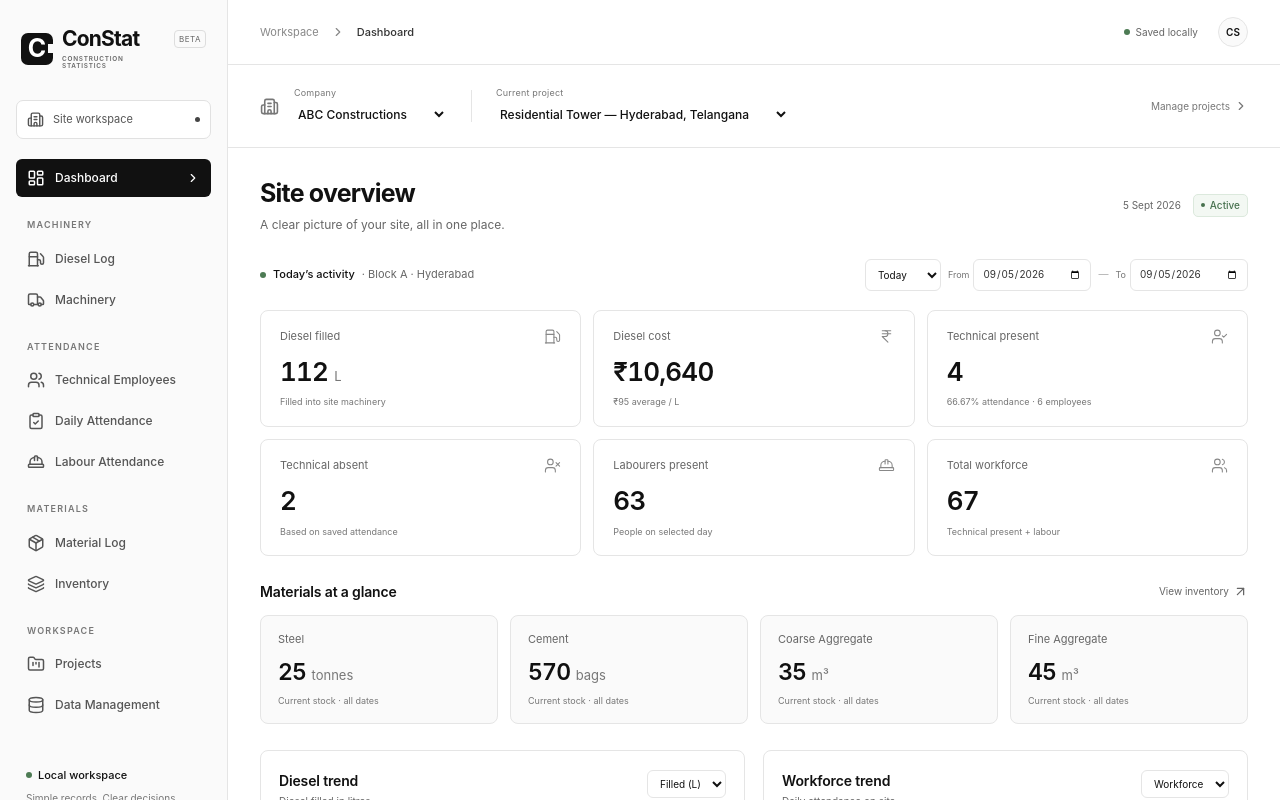
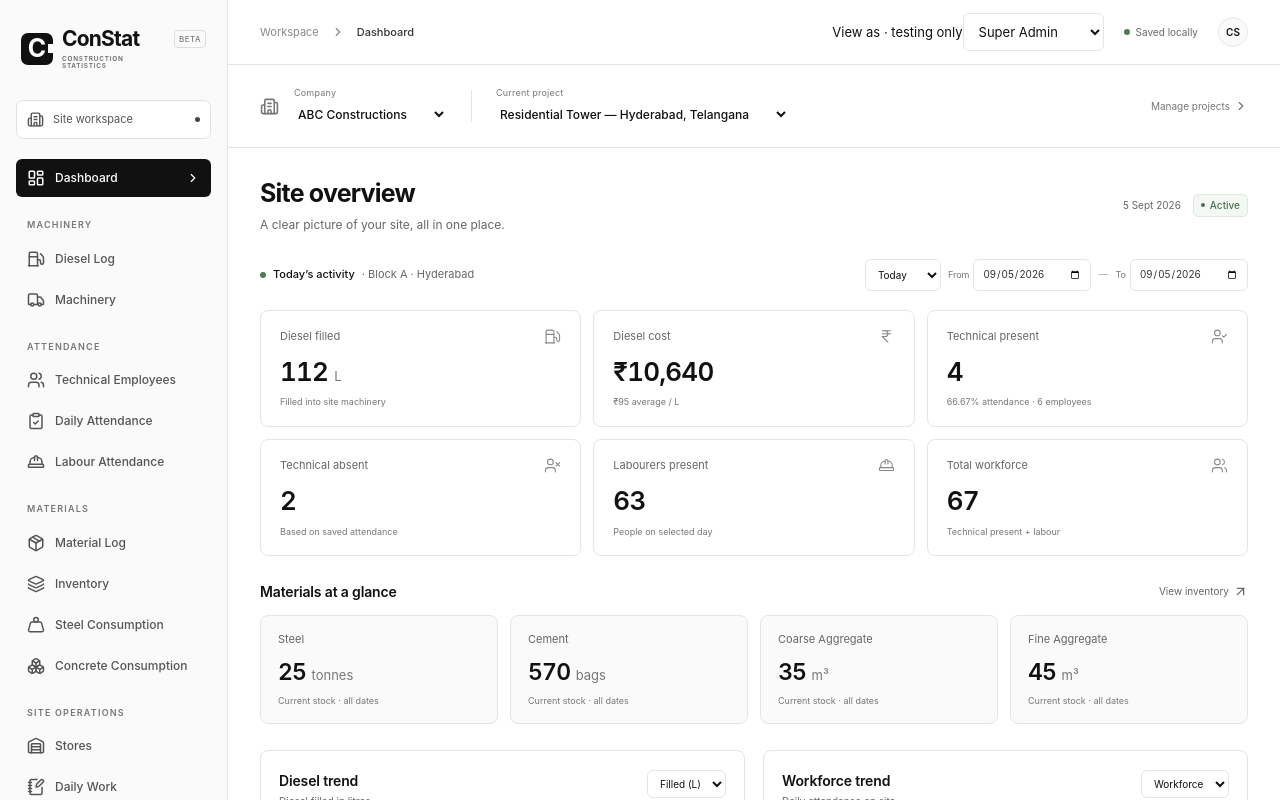
Before and after one commit to dingdong-vamshi/constat, a Next.js app: page / in a window 1280 px wide. Shown: the top 800 px of the page. Built offline with nearby package versions, Linux system fonts and the light colour scheme.

Commit message:
feat(navigation): expose new modules and role-aware management controls

```diff
--- a/src/components/app-shell.tsx
+++ b/src/components/app-shell.tsx
@@ -18,12 +18,19 @@ import {
   Building2,
   X,
   ClipboardCheck,
+  Warehouse,
+  NotebookPen,
+  Wallet,
+  CircleAlert,
+  Weight,
+  Boxes,
 } from "lucide-react";
 import { useStore } from "./store";
 import { Dashboard, InventoryPage } from "./dashboard";
 import { RecordsPage } from "./records";
 import { AttendancePage } from "./attendance";
 import { DataManagement, ProjectsPage } from "./management";
+import { OperationsModule } from "./operations";
 import { Empty } from "./ui";
 const groups = [
   {
@@ -50,6 +57,17 @@ const groups = [
     items: [
       { href: "/materials", label: "Material Log", icon: Package },
       { href: "/inventory", label: "Inventory", icon: Layers },
+      { href: "/steel", label: "Steel Consumption", icon: Weight },
+      { href: "/concrete", label: "Concrete Consumption", icon: Boxes },
+    ],
+  },
+  {
+    label: "SITE OPERATIONS",
+    items: [
+      { href: "/stores", label: "Stores", icon: Warehouse },
+      { href: "/work", label: "Daily Work", icon: NotebookPen },
+      { href: "/accounts", label: "Site Accounts", icon: Wallet },
+      { href: "/issues", label: "Reports / Issues", icon: CircleAlert },
     ],
   },
   {
@@ -61,7 +79,8 @@ const groups = [
   },
 ];
 export function AppShell() {
-  const { db, ready, error, selection, selectWorkspace } = useStore();
+  const { db, ready, error, selection, selectWorkspace, role, setRole } =
+    useStore();
   const pathname = usePathname();
   const { companyId: selectedCompany, projectId: selectedProject } = selection;
   const [mobileOpen, setMobileOpen] = useState(false);
@@ -122,6 +141,18 @@ export function AppShell() {
       <RecordsPage kind="employees" {...props} />
     ) : pathname === "/labour" ? (
       <RecordsPage kind="labour" {...props} />
+    ) : pathname === "/steel" ? (
+      <RecordsPage kind="transactions" steelOnly {...props} />
+    ) : ["/stores", "/work", "/accounts", "/issues", "/concrete"].includes(
+        pathname,
+      ) ? (
+      <OperationsModule
+        module={
+          pathname.slice(1) as
+            "stores" | "work" | "accounts" | "issues" | "concrete"
+        }
+        {...props}
+      />
     ) : pathname === "/materials" ? (
       <RecordsPage kind="transactions" {...props} />
     ) : (
@@ -210,6 +241,20 @@ export function AppShell() {
             <strong>{current?.label ?? "ConStat"}</strong>
           </div>
           <div className="topbar-right">
+            <label className="role-switcher">
+              <span>View as · testing only</span>
+              <select
+                aria-label="Testing role"
+                title="Local testing only — not authentication or security"
+                value={role}
+                onChange={(e) =>
+                  setRole(e.target.value as "Super Admin" | "Employee")
+                }
+              >
+                <option>Super Admin</option>
+                <option>Employee</option>
+              </select>
+            </label>
             <span className="local-status">
               <span />
               Saved locally
@@ -254,7 +299,7 @@ export function AppShell() {
             Manage projects <ChevronRight size={14} />
           </Link>
         </div>
-        <main key={`${pathname}:${projectId}`} id="main-content">
+        <main key={`${pathname}:${projectId}:${role}`} id="main-content">
           {error && (
             <div className="error-message" role="alert">
               {error}
--- a/src/components/management.tsx
+++ b/src/components/management.tsx
@@ -35,7 +35,8 @@ export function ProjectsPage({
   onSelectCompany: (id: string) => void;
   onSelectProject: (id: string) => void;
 }) {
-  const { db, repo } = useStore();
+  const { db, repo, role } = useStore();
+  const isAdmin = role === "Super Admin";
   const [editing, setEditing] = useState<
     | { kind: "companies"; record?: Company }
     | { kind: "projects"; record?: Project }
@@ -52,7 +53,10 @@ export function ProjectsPage({
         title="Companies & projects"
         description="Organize your sites. Each project keeps its own records and statistics."
         action={
-          <Button onClick={() => setEditing({ kind: "companies" })}>
+          <Button
+            disabled={!isAdmin}
+            onClick={() => setEditing({ kind: "companies" })}
+          >
             <Plus size={16} />
             Add company
           </Button>
@@ -69,7 +73,10 @@ export function ProjectsPage({
         rows={db.companies}
         empty="No companies yet."
         action={
-          <Button onClick={() => setEditing({ kind: "companies" })}>
+          <Button
+            disabled={!isAdmin}
+            onClick={() => setEditing({ kind: "companies" })}
+          >
             Add company
           </Button>
         }
@@ -98,6 +105,7 @@ export function ProjectsPage({
             title: "Actions",
             render: (r) => (
               <RowActions
+                disabled={!isAdmin}
                 onEdit={() => setEditing({ kind: "companies", record: r })}
                 onDelete={() =>
                   setDeleting({ kind: "companies", id: r.id, name: r.name })
@@ -116,7 +124,7 @@ export function ProjectsPage({
         </h2>
         <Button
           variant="secondary"
-          disabled={!companyId}
+          disabled={!companyId || !isAdmin}
           onClick={() => setEditing({ kind: "projects" })}
         >
           <Plus size={16} />
@@ -128,7 +136,7 @@ export function ProjectsPage({
         empty="No projects yet."
         action={
           <Button
-            disabled={!companyId}
+            disabled={!companyId || !isAdmin}
             onClick={() => setEditing({ kind: "projects" })}
           >
             Add project
@@ -165,6 +173,7 @@ export function ProjectsPage({
             title: "Actions",
             render: (r) => (
               <RowActions
+                disabled={!isAdmin}
                 onEdit={() => setEditing({ kind: "projects", record: r })}
                 onDelete={() =>
                   setDeleting({ kind: "projects", id: r.id, name: r.name })
@@ -188,7 +197,7 @@ export function ProjectsPage({
         open={!!deleting}
         onClose={() => setDeleting(null)}
         title={`Delete ${deleting?.name}?`}
-        description={`This permanently deletes this ${deleting?.kind === "companies" ? "company, all its projects" : "project"} and ALL associated machines, diesel logs, employees, attendance, and material transactions. Export a backup first if needed.`}
+        description={`This permanently deletes this ${deleting?.kind === "companies" ? "company, all its projects" : "project"} and ALL associated machines, attendance, materials, store inventory and usage, work logs, accounts, issues, concrete, and all other project records. Export a backup first if needed.`}
         onConfirm={() => {
           try {
             repo.remove(deleting!.kind, deleting!.id);
@@ -203,7 +212,7 @@ export function ProjectsPage({
   );
 }
 export function DataManagement() {
-  const { db, repo, clearError } = useStore();
+  const { db, repo, clearError, role } = useStore();
   const [action, setAction] = useState<"sample" | "reset" | "import" | null>(
     null,
   );
@@ -302,6 +311,7 @@ export function DataManagement() {
             <p>{c.description}</p>
             <Button
               variant={c.title.startsWith("Reset") ? "danger" : "secondary"}
+              disabled={role === "Employee" && c.button !== "Export All Data"}
               onClick={c.run}
             >
               {c.button}
@@ -327,7 +337,8 @@ export function DataManagement() {
       )}
       <div className="info-note">
         <p>
-          Local beta · No sign-in or cloud sync. Clearing browser site data
+          Local beta · The role selector is for testing only; it is not
+          authentication. No sign-in or cloud sync. Clearing browser site data
           removes your records. Keep exported backups before changing browsers
           or resetting data.
         </p>
@@ -356,7 +367,7 @@ export function DataManagement() {
               action === "reset"
                 ? emptyDatabase()
                 : action === "sample"
-                  ? createSeed(samplePhoto())
+                  ? createSeed(samplePhoto(), samplePhoto("bill"))
                   : pending,
             );
             clearError();
--- a/src/components/ui.tsx
+++ b/src/components/ui.tsx
@@ -108,9 +108,20 @@ export function Badge({ children }: { children: React.ReactNode }) {
   return (
     <span
       className={clsx("badge", {
-        "badge-green": ["Active", "Present", "Received"].includes(status),
-        "badge-amber": ["Maintenance", "On Hold"].includes(status),
-        "badge-red": ["Absent", "Inactive"].includes(status),
+        "badge-green": [
+          "Active",
+          "Present",
+          "Received",
+          "Resolved",
+          "Completed",
+        ].includes(status),
+        "badge-amber": [
+          "Maintenance",
+          "On Hold",
+          "In Progress",
+          "High",
+        ].includes(status),
+        "badge-red": ["Absent", "Inactive", "Critical"].includes(status),
       })}
     >
       <span />
```
